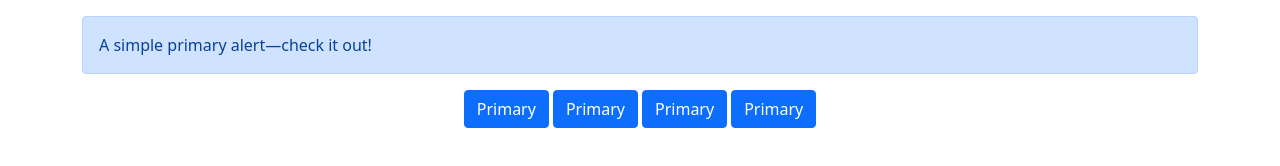
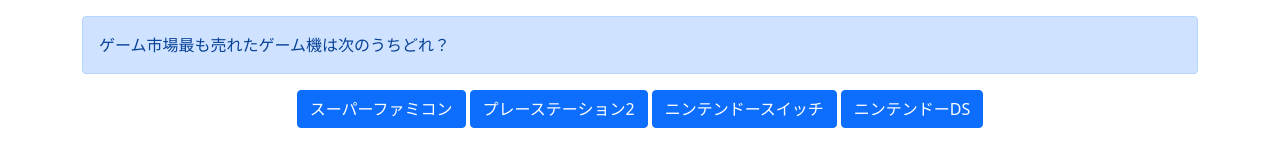
Before and after one commit to tymd34711/study_javascript, a plain HTML site: page index.html in a window 1280 px wide. Drawn offline with nearby package versions, Linux system fonts and the light colour scheme.

Commit message:
quiz app

```diff
--- /dev/null
+++ b/app.js
@@ -0,0 +1,103 @@
+const quiz = [
+    {
+        question: "ゲーム市場最も売れたゲーム機は次のうちどれ？",
+        answers: [
+            'スーパーファミコン',
+            'プレーステーション2',
+            'ニンテンドースイッチ',
+            'ニンテンドーDS'
+        ],
+        correct: 'ニンテンドーDS'
+    },
+    {
+        question: "糸井重里が企画にかかわった、任天堂の看板ゲームといえば？",
+        answers: [
+            'MOTHER2',
+            'スーパーマリオブラザーズ3',
+            'スーパードンキーコング',
+            '星のカービィ'
+        ],
+        correct: 'MOTHER2'
+    },
+    {
+        question: "ファイナルファンタジーIVの主人公の名前はといえば？",
+        answers: [
+            'フリオニール',
+            'クラウド',
+            'ティーダ',
+            'セシル'
+        ],
+        correct: 'セシル'
+    }
+];
+
+const quizLength = quiz.length;
+let quizIndex = 0;
+let score = 0;
+
+const $button = document.getElementsByTagName("button")
+const buttonLength = $button.length
+
+/* $button[0].textContent = answers[0];
+$button[1].textContent = answers[1];
+$button[2].textContent = answers[2];
+$button[3].textContent = answers[3]; */
+
+// クイズ初期化
+const setupQuiz = () => {
+    document.getElementById("js-question").textContent = quiz[quizIndex].question;
+    let buttonIndex = 0;
+    while(buttonIndex < buttonLength){
+        $button[buttonIndex].textContent = quiz[quizIndex].answers[buttonIndex];
+        buttonIndex++;
+    }
+}
+
+setupQuiz();
+
+// ボタンをクリックしたら正誤判定
+// e: イベントのオブジェクト
+const clickHandler = (e) => {
+    if (quiz[quizIndex].correct == e.target.textContent) {
+        window.alert("正解!")
+        score++;
+    } else {
+        window.alert("不正解!")
+    }
+
+    quizIndex++;
+
+    if(quizIndex < quizLength){
+        // 問題がまだあればこちらを実行
+        setupQuiz();
+    } else {
+        // 問題数がもうなければこちらを実行
+        window.alert("終了!あなたの正解数は" + score + "/" + quizLength + "です!")
+    }
+};
+
+let handleIndex = 0;
+while (handleIndex < buttonLength) {
+    $button[handleIndex].addEventListener("click", (e) => {
+        clickHandler(e);
+    });
+    handleIndex++;
+};
+
+/*
+$button[0].addEventListener("click", (e) => {
+    clickHandler(e);
+});
+
+$button[1].addEventListener("click", (e) => {
+    clickHandler(e);
+});
+
+$button[2].addEventListener("click", (e) => {
+    clickHandler(e);
+});
+
+$button[3].addEventListener("click", (e) => {
+    clickHandler(e);
+});
+ */
--- a/index.html
+++ b/index.html
@@ -20,7 +20,7 @@
 
   <div class="container">
 
-    <div class="mt-3 alert alert-primary" role="alert">
+    <div id="js-question" class="mt-3 alert alert-primary" role="alert">
       A simple primary alert—check it out!
     </div>
 
@@ -34,7 +34,7 @@
   </div>
 
   <!-- read javascript file-->
-  <script src="index.js"></script>
+  <script src="app.js"></script>
 
 </body>
 
```
Also changed, not shown: 1 other file.
